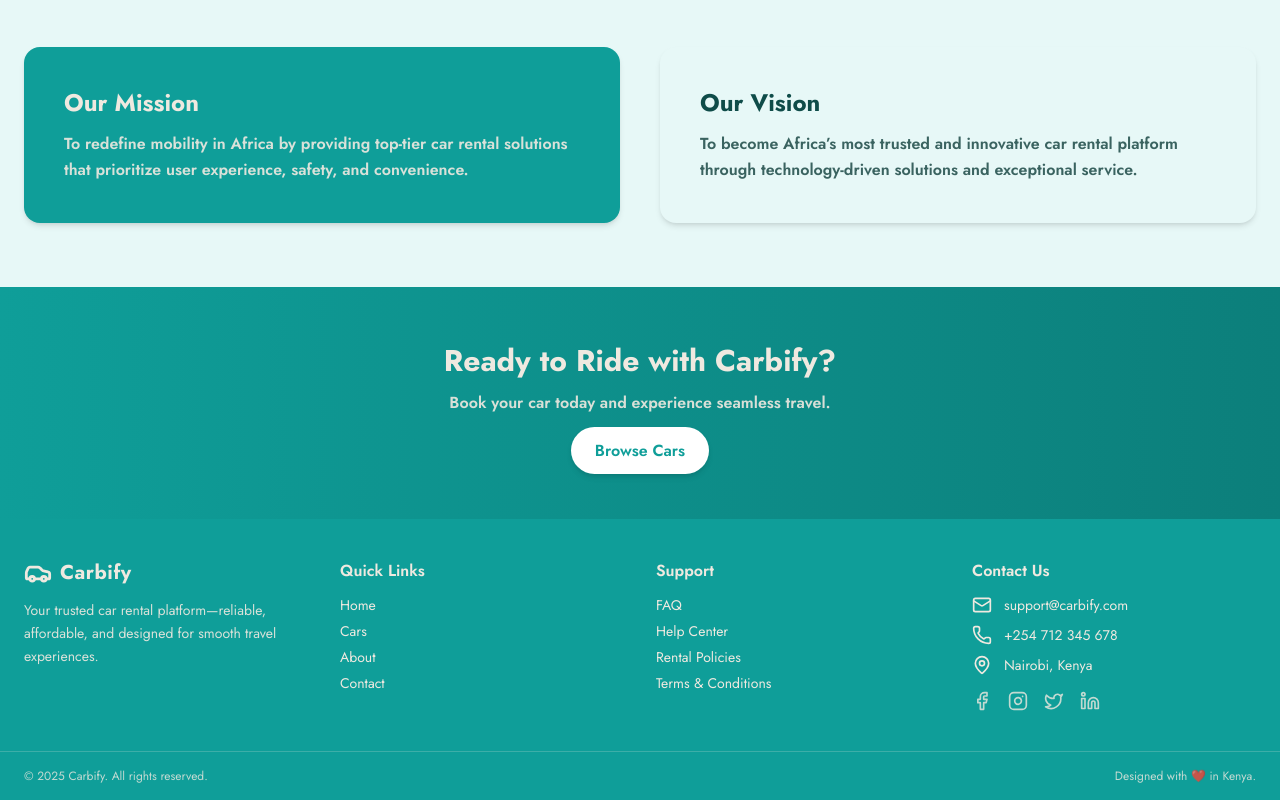
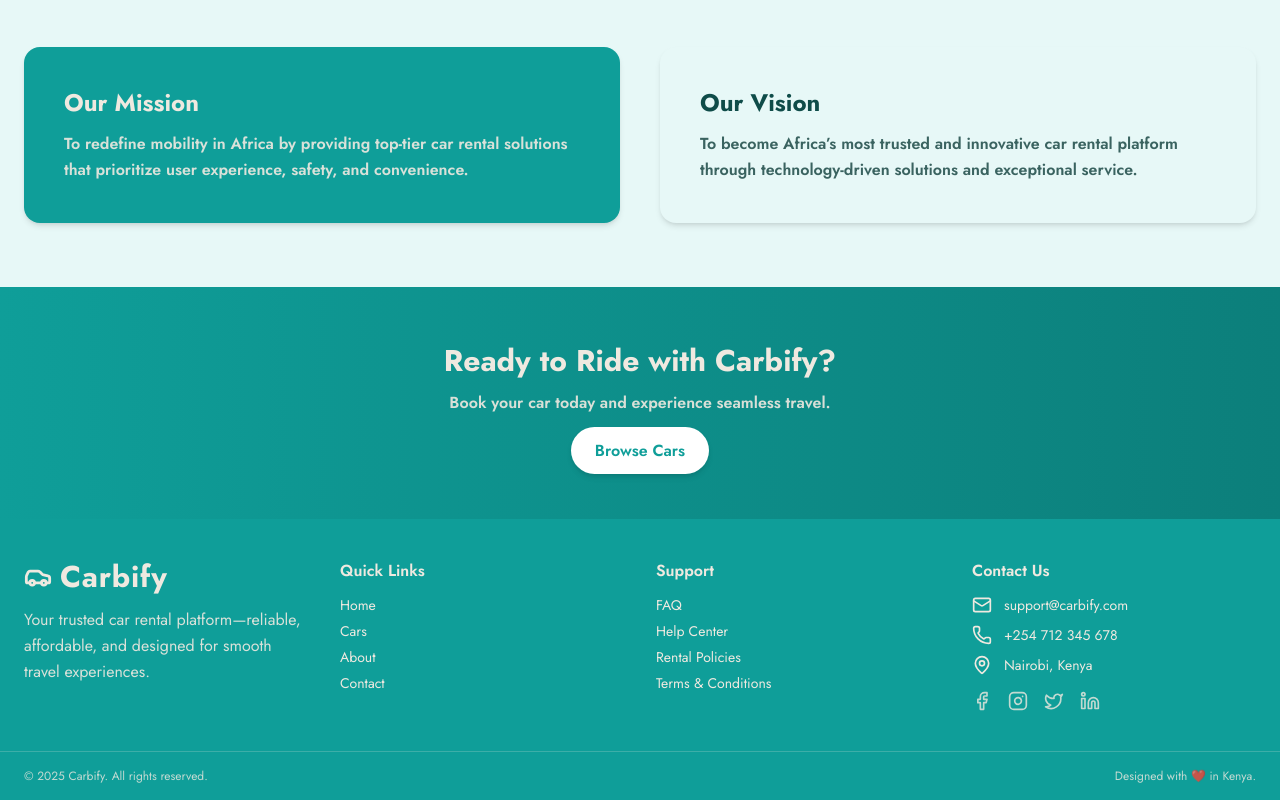
Before and after one commit to Griffinsshem/Carbify, a Next.js app: page / in a window 1280 px wide. Shown: the part 1793-2593 px from the top of the page. Built offline with nearby package versions, Linux system fonts and the light colour scheme.

Commit message:
feat: fix brand section's font size

```diff
--- a/src/components/Footer.jsx
+++ b/src/components/Footer.jsx
@@ -14,10 +14,10 @@ export default function Footer() {
         <div>
           <div className="flex items-center gap-2 mb-3">
             <Car className="w-7 h-7 text-[#EFE9E0]" strokeWidth={2.4} />
-            <h1 className="text-xl font-bold tracking-wide">Carbify</h1>
+            <h1 className="text-3xl font-bold tracking-wide">Carbify</h1>
           </div>
 
-          <p className="text-sm leading-relaxed opacity-90">
+          <p className="text-base leading-relaxed opacity-90">
             Your trusted car rental platform—reliable, affordable, and designed
             for smooth travel experiences.
           </p>
```
